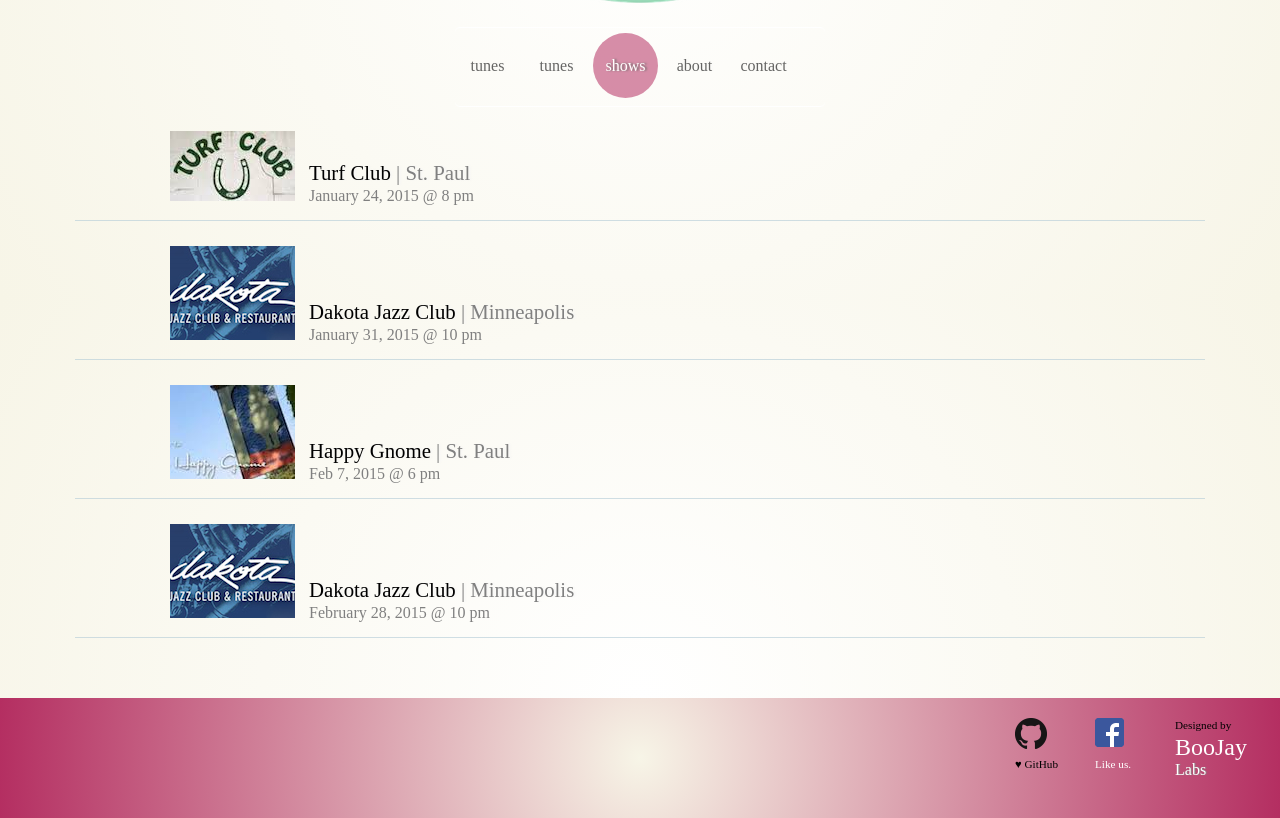
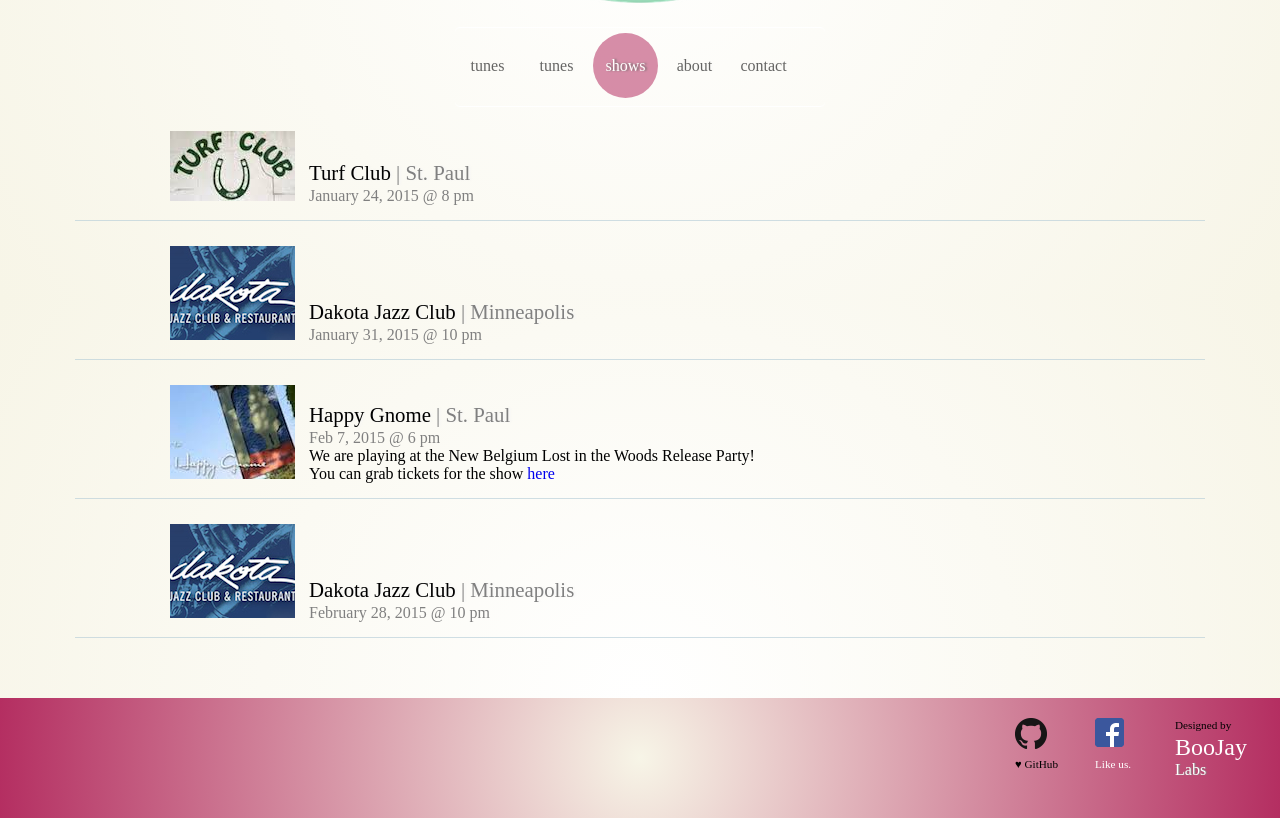
Before and after one commit to ginstrings/ginstrings.github.io, a plain HTML site: page news.html in a window 1280 px wide. Shown: the part 502-1320 px from the top of the page. Drawn offline with Linux system fonts and the light colour scheme; a web font is replaced by a local one.

Commit message:
added tix link for new belg show

```diff
--- a/news.html
+++ b/news.html
@@ -274,6 +274,15 @@
 						<div class="show-item">
 							<p class="band-desc-name">Happy Gnome <span class="muted">| St. Paul<span></p>
 							<p class="band-desc-inst">Feb 7, 2015 @ 6 pm</p>
+							<p>
+								We are playing at the New Belgium Lost in the Woods Release Party!
+							</p>
+							<p>
+								You can grab tickets for the show
+								<a href="http://thehappygnome.com/event/new-belgium-lost-woods-release-party/#.VMRotWR4qAQ">
+									here
+								</a>
+							</p>
 						</div>
 					</div>
 				</div>
```
